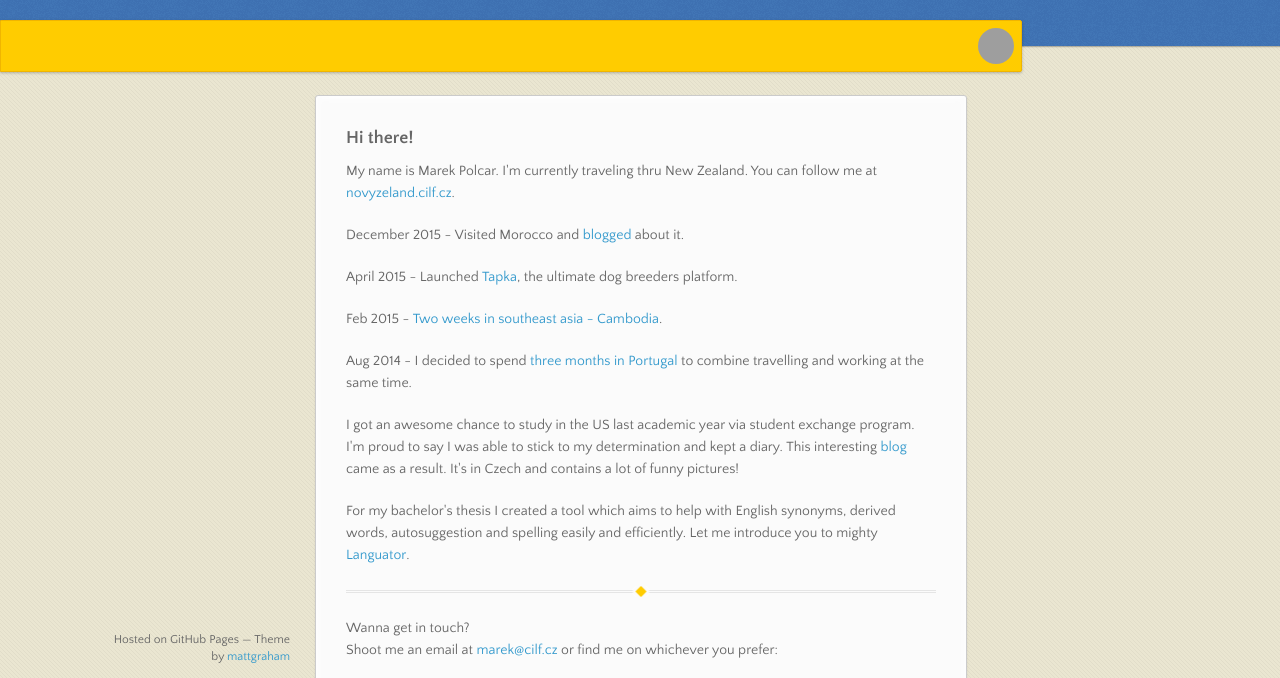
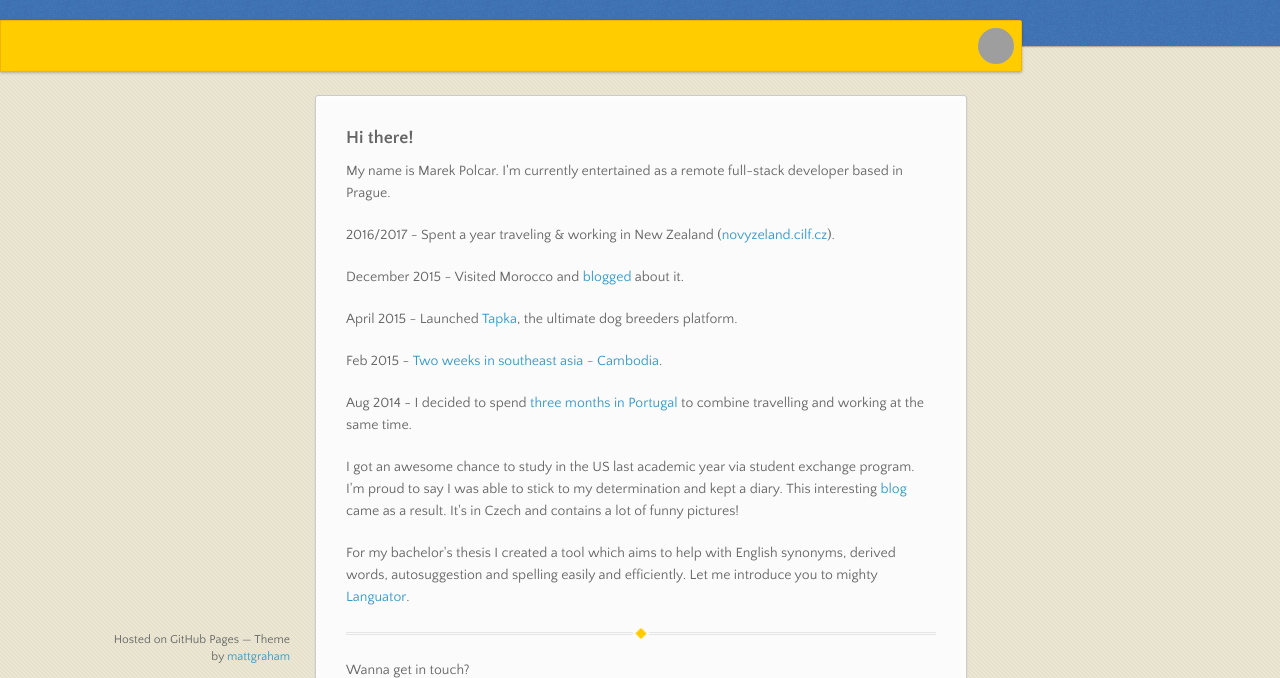
Before and after one commit to cilf/cilf.github.io, a plain HTML site: page index.html in a window 1280 px wide. Shown: the part 95-773 px from the top of the page. Drawn offline with nearby package versions, Linux system fonts and the light colour scheme; grey boxes are pictures that could not be loaded.

Commit message:
Update index.html

```diff
--- a/index.html
+++ b/index.html
@@ -37,8 +37,11 @@
         <h3>
 <a name="welcome" class="anchor" href="#welcome"><span class="octicon octicon-link"></span></a>Hi there!</h3>
 
-<p>My name is Marek Polcar. I'm currently traveling thru New Zealand. You can follow me at <a href="http://novyzeland.cilf.cz">novyzeland.cilf.cz</a>.</p>
+<p>My name is Marek Polcar. I'm currently entertained as a remote full-stack developer based in Prague.</p>
 
+<p>
+2016/2017 - Spent a year traveling & working in New Zealand (<a href="http://novyzeland.cilf.cz">novyzeland.cilf.cz</a>).
+</p>
 
 <p>
 December 2015 - Visited Morocco and <a href="http://maroko.cilf.cz/">blogged</a> about it.
```
